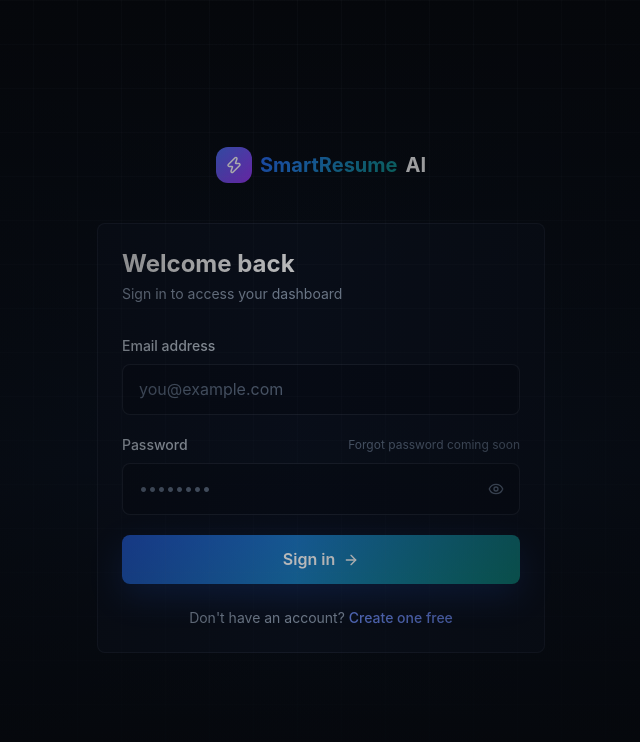
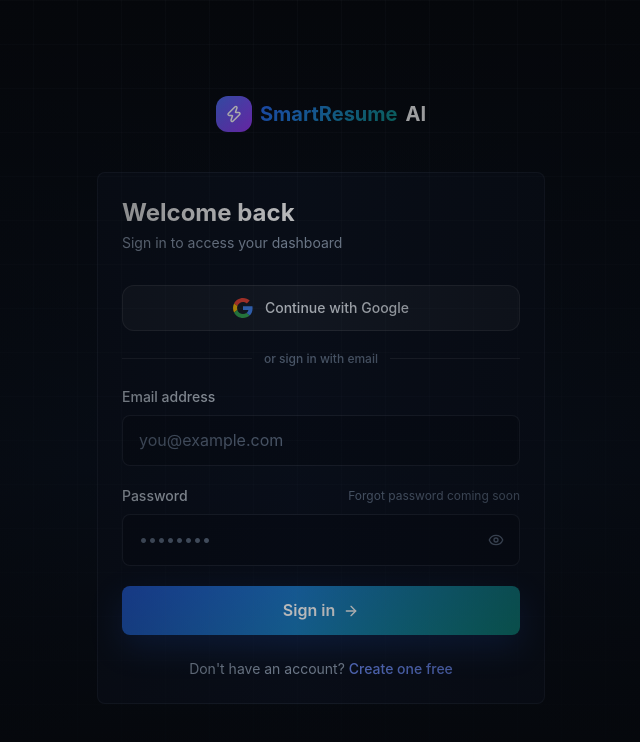
Before and after one commit to aminujjmaa/smart-resume-frontend, a Next.js app: page /login in a window 1280 px wide. Shown: the top 742 px of the page, without its empty margins (319-959 px from the left). Built offline with nearby package versions, Linux system fonts and the light colour scheme; no server answers.

Commit message:
added continue with google

```diff
--- a/app/(auth)/login/page.tsx
+++ b/app/(auth)/login/page.tsx
@@ -3,6 +3,7 @@
 import Link from "next/link";
 import { Eye, EyeOff, Zap, ArrowRight, AlertCircle } from "lucide-react";
 import { useAuth } from "@/hooks/useAuth";
+import GoogleSignInButton from "@/components/auth/GoogleSignInButton";
 
 function LoginContent() {
   const { login } = useAuth();
@@ -11,6 +12,15 @@
   const [showPass, setShowPass] = useState(false);
   const [loading, setLoading] = useState(false);
   const [error, setError] = useState("");
+
+  // Show a friendly message if Google OAuth redirected back with an error
+  const googleErrorMessages: Record<string, string> = {
+    google_denied: "Google sign-in was cancelled.",
+    google_token_failed: "Could not connect to Google. Please try again.",
+    google_invalid_token: "Google verification failed. Please try again.",
+    google_no_email: "Your Google account has no email. Please use email/password.",
+    account_conflict: "An error occurred linking your Google account. Please try again.",
+  };
 
   const handleSubmit = async (e: React.FormEvent) => {
     e.preventDefault();
@@ -25,6 +35,15 @@
       setLoading(false);
     }
   };
+
+  // Read ?error= set by the backend Google callback redirect
+  const searchParams = typeof window !== "undefined"
+    ? new URLSearchParams(window.location.search)
+    : null;
+  const googleError = searchParams?.get("error");
+  const googleErrorMsg = googleError ? (googleErrorMessages[googleError] ?? "Google sign-in failed. Please try again.") : "";
+
+  const displayError = error || googleErrorMsg;
 
   return (
     <div className="min-h-screen hero-bg flex items-center justify-center px-6">
@@ -43,12 +62,22 @@
             <p className="text-slate-400 text-sm">Sign in to access your dashboard</p>
           </div>
 
-          {error && (
+          {displayError && (
             <div className="flex items-center gap-3 px-4 py-3 rounded-xl mb-6 text-sm text-red-400 bg-red-500/10 border border-red-500/20 animate-fade-in">
               <AlertCircle size={16} className="shrink-0" />
-              {error}
+              {displayError}
             </div>
           )}
+
+          {/* Google Sign-In */}
+          <GoogleSignInButton label="Continue with Google" />
+
+          {/* Divider */}
+          <div className="flex items-center gap-3 my-5">
+            <div className="flex-1 h-px bg-white/10" />
+            <span className="text-xs text-slate-500 font-medium">or sign in with email</span>
+            <div className="flex-1 h-px bg-white/10" />
+          </div>
 
           <form onSubmit={handleSubmit} className="space-y-5">
             <div>
--- a/app/(auth)/signup/page.tsx
+++ b/app/(auth)/signup/page.tsx
@@ -3,6 +3,7 @@
 import Link from "next/link";
 import { Eye, EyeOff, Zap, ArrowRight, AlertCircle, Check } from "lucide-react";
 import { useAuth } from "@/hooks/useAuth";
+import GoogleSignInButton from "@/components/auth/GoogleSignInButton";
 
 const requirements = [
   { label: "At least 8 characters", test: (p: string) => p.length >= 8 },
@@ -63,6 +64,16 @@
               {error}
             </div>
           )}
+
+          {/* Google Sign-In */}
+          <GoogleSignInButton label="Continue with Google" />
+
+          {/* Divider */}
+          <div className="flex items-center gap-3 my-5">
+            <div className="flex-1 h-px bg-white/10" />
+            <span className="text-xs text-slate-500 font-medium">or sign up with email</span>
+            <div className="flex-1 h-px bg-white/10" />
+          </div>
 
           <form onSubmit={handleSubmit} className="space-y-5">
             <div>
--- /dev/null
+++ b/components/auth/GoogleSignInButton.tsx
@@ -0,0 +1,65 @@
+"use client";
+
+const API_URL =
+  process.env.NEXT_PUBLIC_API_URL || "http://localhost:8000/api/v1";
+
+interface GoogleSignInButtonProps {
+  label?: string;
+  className?: string;
+}
+
+export default function GoogleSignInButton({
+  label = "Continue with Google",
+  className = "",
+}: GoogleSignInButtonProps) {
+  const handleClick = () => {
+    // Navigate to the backend redirect endpoint — it builds the Google URL
+    // and redirects the browser there. After consent, Google redirects to the
+    // backend callback which sets the cookie and forwards to /dashboard.
+    window.location.href = `${API_URL}/auth/google`;
+  };
+
+  return (
+    <button
+      id="google-signin-btn"
+      type="button"
+      onClick={handleClick}
+      className={`
+        w-full flex items-center justify-center gap-3
+        px-4 py-3 rounded-xl font-medium text-sm
+        bg-white/5 hover:bg-white/10 active:bg-white/15
+        border border-white/10 hover:border-white/20
+        text-slate-200 hover:text-white
+        transition-all duration-150
+        ${className}
+      `}
+    >
+      {/* Official Google "G" logo */}
+      <svg
+        xmlns="http://www.w3.org/2000/svg"
+        viewBox="0 0 48 48"
+        className="w-5 h-5 shrink-0"
+        aria-hidden="true"
+      >
+        <path
+          fill="#EA4335"
+          d="M24 9.5c3.54 0 6.71 1.22 9.21 3.6l6.85-6.85C35.9 2.38 30.47 0 24 0 14.62 0 6.51 5.38 2.56 13.22l7.98 6.19C12.43 13.72 17.74 9.5 24 9.5z"
+        />
+        <path
+          fill="#4285F4"
+          d="M46.98 24.55c0-1.57-.15-3.09-.38-4.55H24v9.02h12.94c-.58 2.96-2.26 5.48-4.78 7.18l7.73 6c4.51-4.18 7.09-10.36 7.09-17.65z"
+        />
+        <path
+          fill="#FBBC05"
+          d="M10.53 28.59c-.48-1.45-.76-2.99-.76-4.59s.27-3.14.76-4.59l-7.98-6.19C.92 16.46 0 20.12 0 24c0 3.88.92 7.54 2.56 10.78l7.97-6.19z"
+        />
+        <path
+          fill="#34A853"
+          d="M24 48c6.48 0 11.93-2.13 15.89-5.81l-7.73-6c-2.15 1.45-4.92 2.3-8.16 2.3-6.26 0-11.57-4.22-13.47-9.91l-7.98 6.19C6.51 42.62 14.62 48 24 48z"
+        />
+        <path fill="none" d="M0 0h48v48H0z" />
+      </svg>
+      {label}
+    </button>
+  );
+}
```
